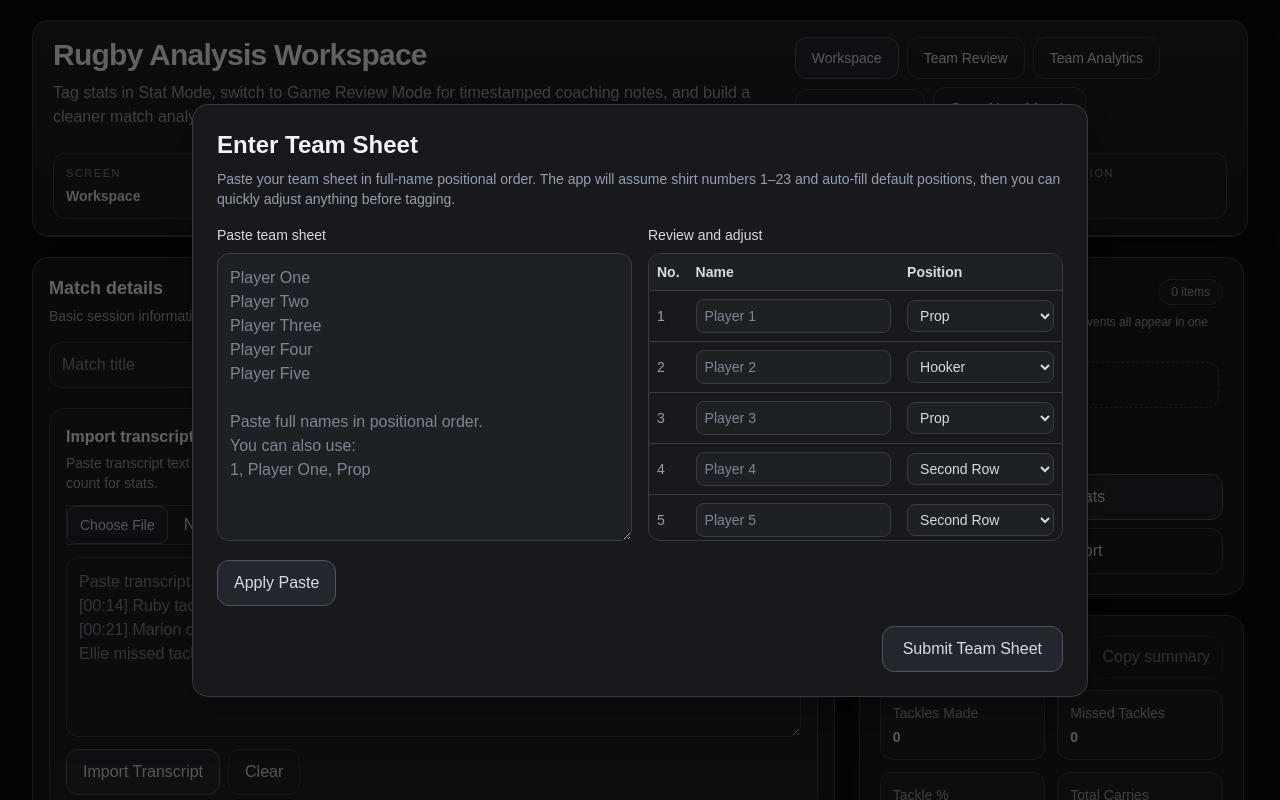
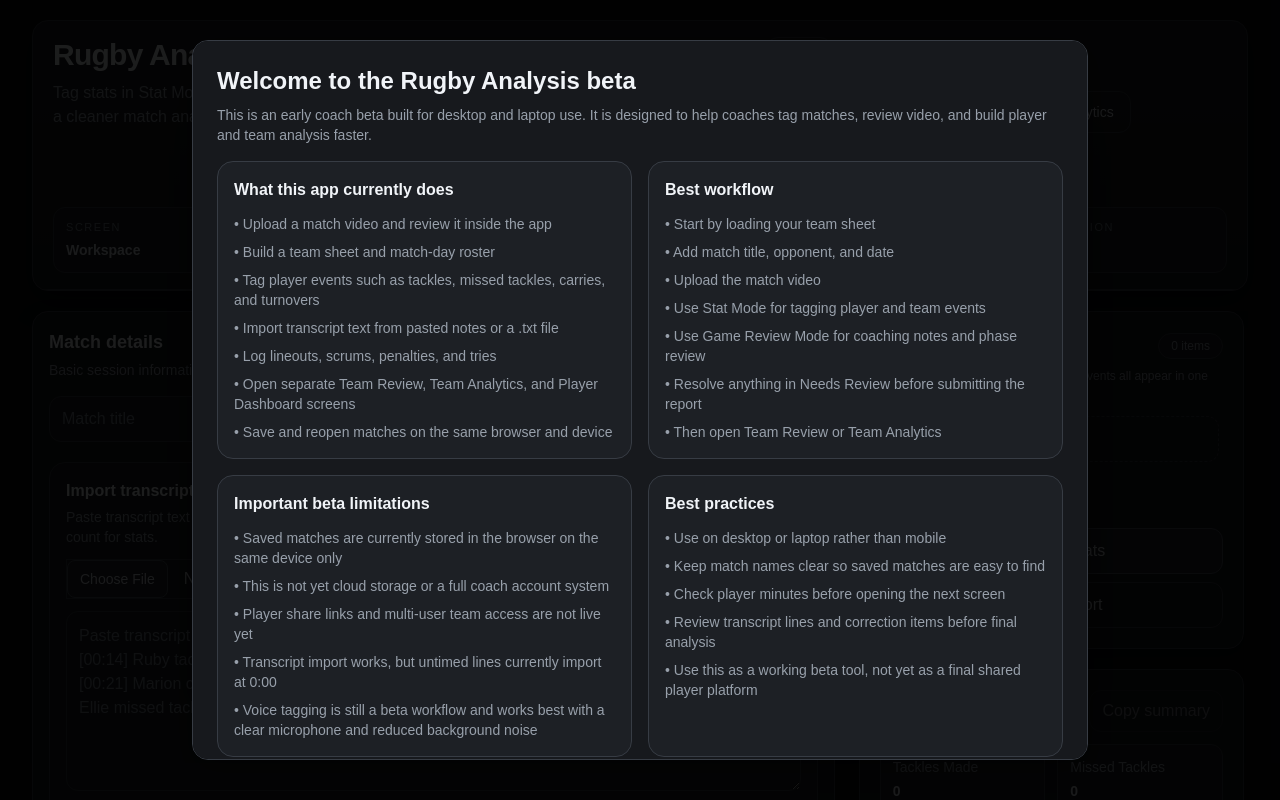
Before and after one commit to srallsopp01-hub/rugby-app, a Next.js app: page / in a window 1280 px wide. Shown: the top 800 px of the page. Built offline with nearby package versions, Linux system fonts and the light colour scheme.

Commit message:
Add workspace help modal and help button

```diff
--- a/app/page.tsx
+++ b/app/page.tsx
@@ -93,6 +93,8 @@ type CoachReviewNote = {
   rawText?: string;
 };
 
+const HELP_DISMISSED_KEY = "rugby-tagging-help-dismissed";
+
 export default function RugbyVoiceTaggingMVP() {
   const router = useRouter();
   const videoRef = useRef<HTMLVideoElement | null>(null);
@@ -118,6 +120,7 @@ export default function RugbyVoiceTaggingMVP() {
   const [showTeamSheetModal, setShowTeamSheetModal] = useState(true);
   const [teamSheetPaste, setTeamSheetPaste] = useState("");
   const [showReportSetupModal, setShowReportSetupModal] = useState(false);
+  const [showHelpModal, setShowHelpModal] = useState(false);
   const [transcriptImportText, setTranscriptImportText] = useState("");
 
   const [events, setEvents] = useState<EventItem[]>([]);
@@ -682,14 +685,21 @@ export default function RugbyVoiceTaggingMVP() {
       const raw = localStorage.getItem(CORRECTION_MEMORY_KEY);
       if (!raw) {
         setLearnedCorrections(DEFAULT_LEARNED_CORRECTIONS);
-        return;
+      } else {
+        const saved = JSON.parse(raw);
+        setLearnedCorrections(saved || DEFAULT_LEARNED_CORRECTIONS);
       }
-
-      const saved = JSON.parse(raw);
-      setLearnedCorrections(saved || DEFAULT_LEARNED_CORRECTIONS);
     } catch (error) {
       console.error("Failed to load correction memory", error);
       setLearnedCorrections(DEFAULT_LEARNED_CORRECTIONS);
+    }
+
+    try {
+      const helpDismissed = localStorage.getItem(HELP_DISMISSED_KEY);
+      setShowHelpModal(helpDismissed !== "true");
+    } catch (error) {
+      console.error("Failed to load help modal state", error);
+      setShowHelpModal(true);
     }
   }, []);
 
@@ -814,6 +824,20 @@ export default function RugbyVoiceTaggingMVP() {
     setShowReportBuilder(false);
     blurActiveElement();
     setStatusMessage("Team sheet loaded");
+  };
+
+  const closeHelpModal = () => {
+    setShowHelpModal(false);
+
+    try {
+      localStorage.setItem(HELP_DISMISSED_KEY, "true");
+    } catch (error) {
+      console.error("Failed to save help modal state", error);
+    }
+  };
+
+  const reopenHelpModal = () => {
+    setShowHelpModal(true);
   };
 
   const startNewMatch = () => {
@@ -2079,6 +2103,120 @@ export default function RugbyVoiceTaggingMVP() {
         }}
       />
 
+      {showHelpModal && (
+        <div className="fixed inset-0 z-50 flex items-center justify-center bg-black/70 px-4">
+          <div className="max-h-[90vh] w-full max-w-4xl overflow-y-auto rounded-2xl border border-border bg-panel p-6 shadow-[var(--shadow-soft)]">
+            <div className="mb-4">
+              <h2 className="text-2xl font-semibold text-foreground-strong">
+                Welcome to the Rugby Analysis beta
+              </h2>
+              <p className="mt-2 text-sm text-muted">
+                This is an early coach beta built for desktop and laptop use. It is designed to help coaches tag matches, review video, and build player and team analysis faster.
+              </p>
+            </div>
+
+            <div className="grid grid-cols-1 gap-4 md:grid-cols-2">
+              <div className="rounded-2xl border border-border bg-panel-2 p-4">
+                <h3 className="text-base font-semibold text-foreground-strong">
+                  What this app currently does
+                </h3>
+                <ul className="mt-3 space-y-2 text-sm text-muted">
+                  <li>• Upload a match video and review it inside the app</li>
+                  <li>• Build a team sheet and match-day roster</li>
+                  <li>• Tag player events such as tackles, missed tackles, carries, and turnovers</li>
+                  <li>• Import transcript text from pasted notes or a .txt file</li>
+                  <li>• Log lineouts, scrums, penalties, and tries</li>
+                  <li>• Open separate Team Review, Team Analytics, and Player Dashboard screens</li>
+                  <li>• Save and reopen matches on the same browser and device</li>
+                </ul>
+              </div>
+
+              <div className="rounded-2xl border border-border bg-panel-2 p-4">
+                <h3 className="text-base font-semibold text-foreground-strong">
+                  Best workflow
+                </h3>
+                <ul className="mt-3 space-y-2 text-sm text-muted">
+                  <li>• Start by loading your team sheet</li>
+                  <li>• Add match title, opponent, and date</li>
+                  <li>• Upload the match video</li>
+                  <li>• Use Stat Mode for tagging player and team events</li>
+                  <li>• Use Game Review Mode for coaching notes and phase review</li>
+                  <li>• Resolve anything in Needs Review before submitting the report</li>
+                  <li>• Then open Team Review or Team Analytics</li>
+                </ul>
+              </div>
+
+              <div className="rounded-2xl border border-border bg-panel-2 p-4">
+                <h3 className="text-base font-semibold text-foreground-strong">
+                  Important beta limitations
+                </h3>
+                <ul className="mt-3 space-y-2 text-sm text-muted">
+                  <li>• Saved matches are currently stored in the browser on the same device only</li>
+                  <li>• This is not yet cloud storage or a full coach account system</li>
+                  <li>• Player share links and multi-user team access are not live yet</li>
+                  <li>• Transcript import works, but untimed lines currently import at 0:00</li>
+                  <li>• Voice tagging is still a beta workflow and works best with a clear microphone and reduced background noise</li>
+                </ul>
+              </div>
+
+              <div className="rounded-2xl border border-border bg-panel-2 p-4">
+                <h3 className="text-base font-semibold text-foreground-strong">
+                  Best practices
+                </h3>
+                <ul className="mt-3 space-y-2 text-sm text-muted">
+                  <li>• Use on desktop or laptop rather than mobile</li>
+                  <li>• Keep match names clear so saved matches are easy to find</li>
+                  <li>• Check player minutes before opening the next screen</li>
+                  <li>• Review transcript lines and correction items before final analysis</li>
+                  <li>• Use this as a working beta tool, not yet as a final shared player platform</li>
+                </ul>
+              </div>
+            </div>
+
+            <div className="mt-5 rounded-2xl border border-border bg-panel-2 p-4">
+              <h3 className="text-base font-semibold text-foreground-strong">
+                What each screen is for
+              </h3>
+              <div className="mt-3 grid grid-cols-1 gap-3 md:grid-cols-4">
+                <div className="rounded-xl border border-border bg-panel p-3">
+                  <div className="font-medium text-foreground">Workspace</div>
+                  <div className="mt-1 text-sm text-muted">
+                    Main tagging screen for video, transcript, roster, and live event logging.
+                  </div>
+                </div>
+                <div className="rounded-xl border border-border bg-panel p-3">
+                  <div className="font-medium text-foreground">Team Review</div>
+                  <div className="mt-1 text-sm text-muted">
+                    Separate review screen for video-based team review and coaching notes.
+                  </div>
+                </div>
+                <div className="rounded-xl border border-border bg-panel p-3">
+                  <div className="font-medium text-foreground">Team Analytics</div>
+                  <div className="mt-1 text-sm text-muted">
+                    Cleaner team analysis screen without video, built for reviewing team and player output.
+                  </div>
+                </div>
+                <div className="rounded-xl border border-border bg-panel p-3">
+                  <div className="font-medium text-foreground">Saved Matches</div>
+                  <div className="mt-1 text-sm text-muted">
+                    Reopen or delete matches that were saved on this browser and device.
+                  </div>
+                </div>
+              </div>
+            </div>
+
+            <div className="mt-5 flex flex-wrap justify-end gap-2">
+              <button
+                onClick={closeHelpModal}
+                className="rounded-xl border border-border-light bg-panel-3 px-5 py-2.5 text-sm font-medium text-foreground"
+              >
+                Got it
+              </button>
+            </div>
+          </div>
+        </div>
+      )}
+
       <PlayerDrilldownModal
         show={showPlayerDrilldownModal}
         playerName={drilldownPlayerName}
@@ -2184,10 +2322,19 @@ export default function RugbyVoiceTaggingMVP() {
                 </p>
               </div>
 
-              <AppTopNav
-                current="workspace"
-                onStartNewMatch={startNewMatch}
-              />
+              <div className="flex flex-wrap items-center gap-2">
+                <button
+                  onClick={reopenHelpModal}
+                  className="rounded-xl border border-border px-4 py-2.5 text-sm font-medium text-foreground"
+                >
+                  Help
+                </button>
+
+                <AppTopNav
+                  current="workspace"
+                  onStartNewMatch={startNewMatch}
+                />
+              </div>
             </div>
 
             <div className="mt-5 grid grid-cols-2 gap-3 md:grid-cols-6">
```
